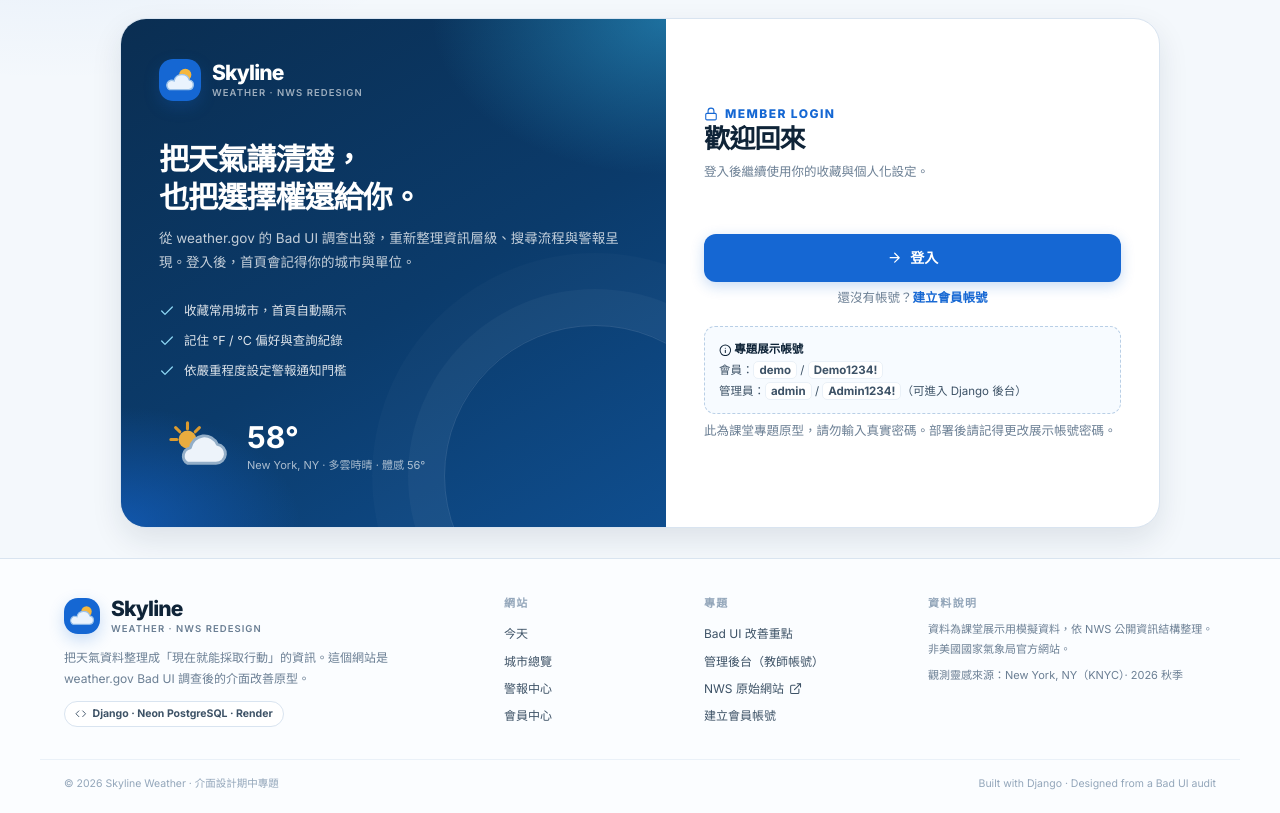
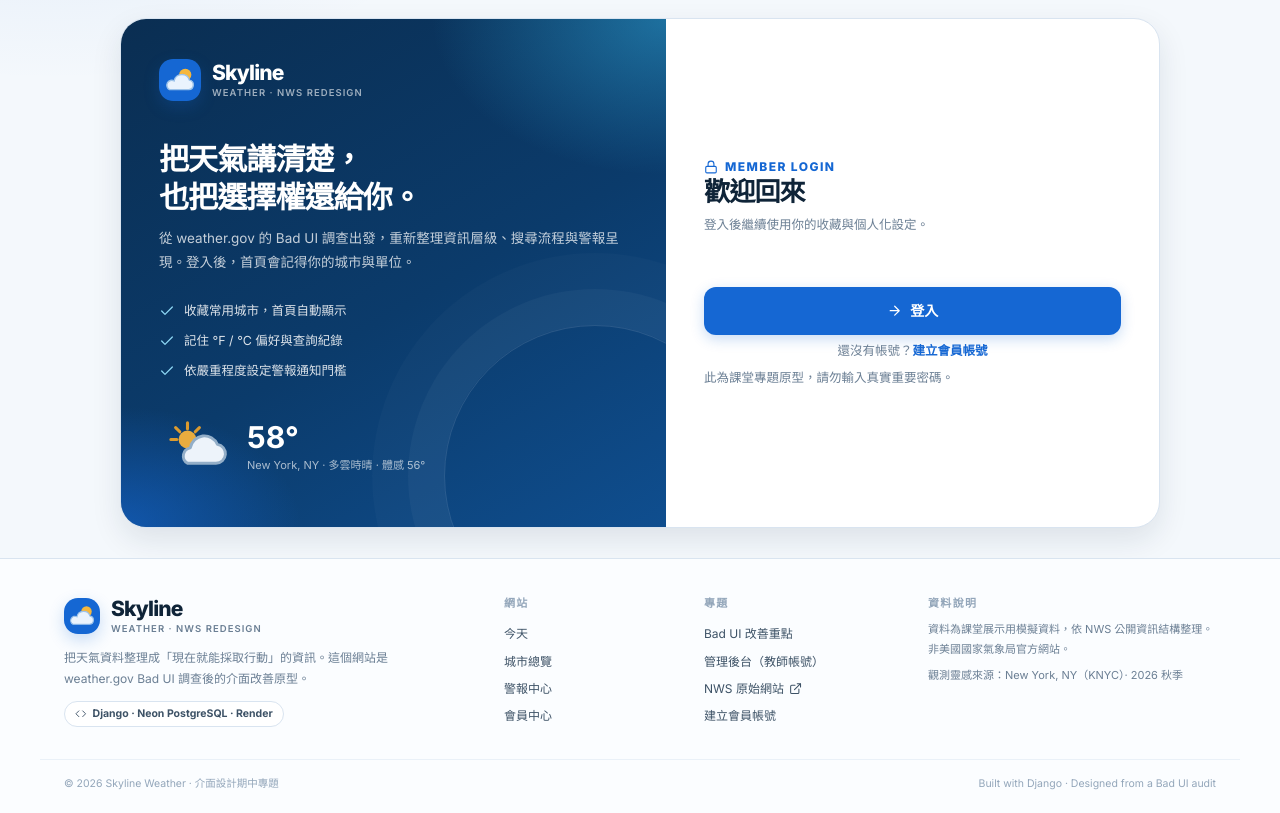
Before and after one commit to 0x4b4149/UI_Design_Mid, a Django app: template templates/auth/login.html in a window 1280 px wide. Shown: the part 128-941 px from the top of the page. Run offline with Django 3.2, Linux system fonts and the light colour scheme; the template is opened without the code that fills it, so the values that code supplies are empty; parts of the project's set-up code (start-up, migrations or seed data) failed here and were passed over.

Commit message:
style(auth): 移除登入頁面公開展示之帳號密碼提示 - 移除 login.html 內 demo-box 區塊，不再於前端頁面直接暴露帳號與密碼 - 保持後端帳號密碼與驗證邏輯不變 - 通過 20 項單元測試

```diff
--- a/templates/auth/login.html
+++ b/templates/auth/login.html
@@ -40,13 +40,7 @@
       </form>
 
       <p class="auth-alt">還沒有帳號？<a href="{% url 'register' %}">建立會員帳號</a></p>
-
-      <div class="demo-box">
-        <b>{% ui_icon "info" 14 %} 專題展示帳號</b><br>
-        會員：<code>demo</code> / <code>Demo1234!</code><br>
-        管理員：<code>admin</code> / <code>Admin1234!</code>（可進入 Django 後台）
-      </div>
-      <p class="auth-note">此為課堂專題原型，請勿輸入真實密碼。部署後請記得更改展示帳號密碼。</p>
+      <p class="auth-note">此為課堂專題原型，請勿輸入真實重要密碼。</p>
     </div>
   </div>
 </div>
```
